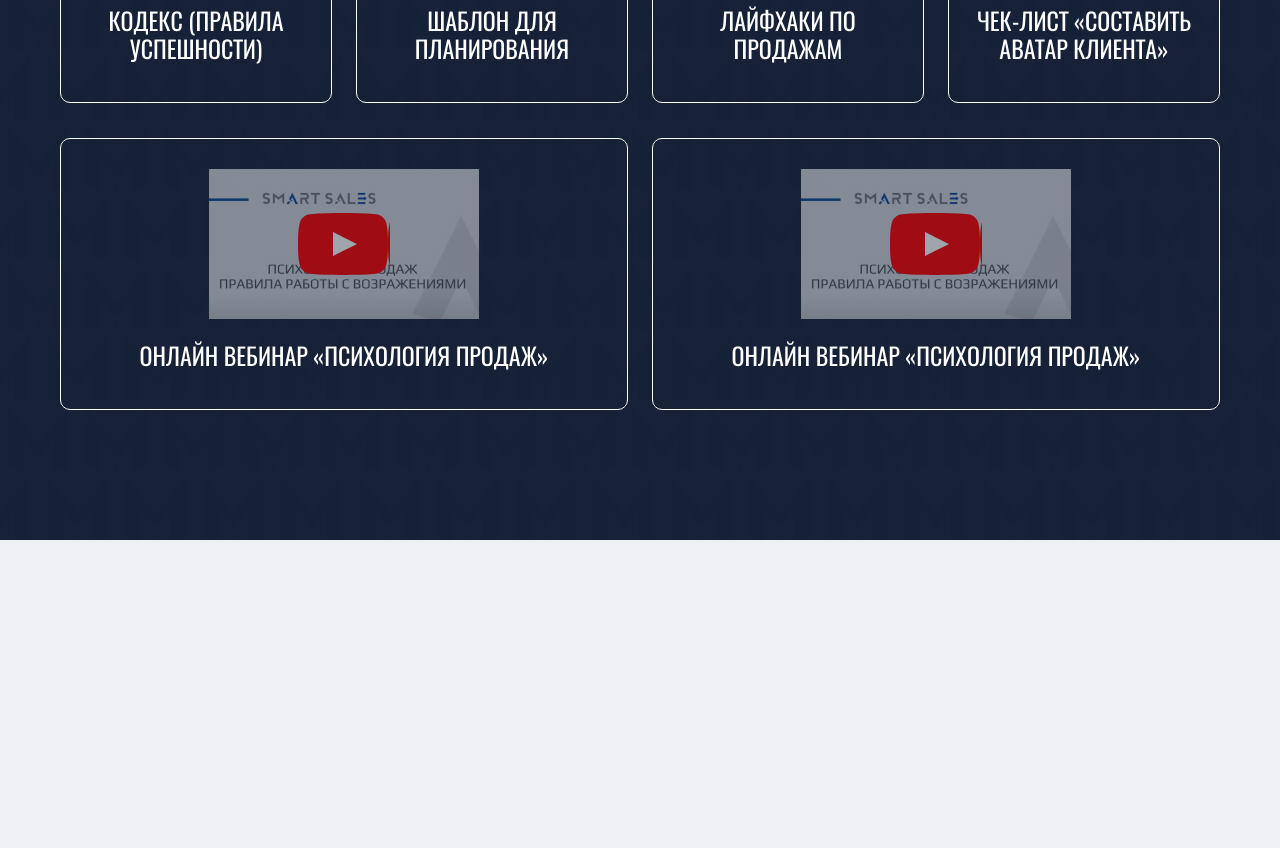
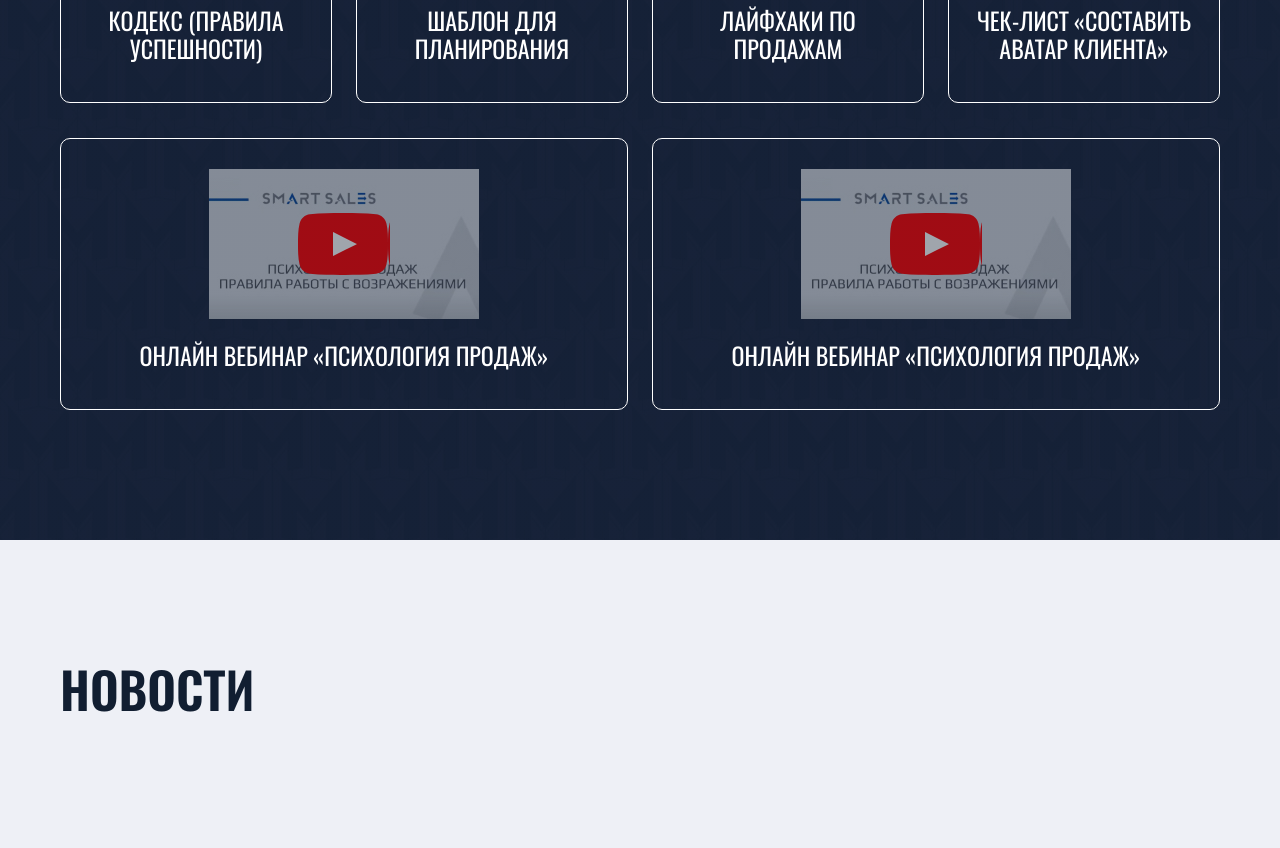
Before and after one commit to zsline/skripnik, a plain HTML site: page index.html in a window 1280 px wide. Shown: the part 5194-6042 px from the top of the page. Before the commit the page ends 5734 px from the top, so only its background shows below. Drawn offline with nearby package versions, Linux system fonts and the light colour scheme; files whose address does not match are found by name.

Commit message:
news 16-12-23-14

```diff
--- a/assets/css/style.css
+++ b/assets/css/style.css
@@ -580,3 +580,10 @@ background: linear-gradient(180deg, #152035 51.8%, rgba(21, 32, 53, 0.00) 96.46%
     z-index: 100;
     transition: all 0.4s;
 }
+
+/* ===== News ===== */
+
+.news{
+    padding: 120px 0;
+    color: var(--black);
+}
--- a/index.html
+++ b/index.html
@@ -269,6 +269,12 @@
             </div>
         </div>
     </section>
+    <section class="news">
+        <div class="container">
+            <h2>Новости</h2>
+
+        </div>
+    </section>
     <script src="https://cdn.jsdelivr.net/npm/bootstrap@5.0.2/dist/js/bootstrap.bundle.min.js"
         integrity="sha384-MrcW6ZMFYlzcLA8Nl+NtUVF0sA7MsXsP1UyJoMp4YLEuNSfAP+JcXn/tWtIaxVXM"
         crossorigin="anonymous"></script>
```
